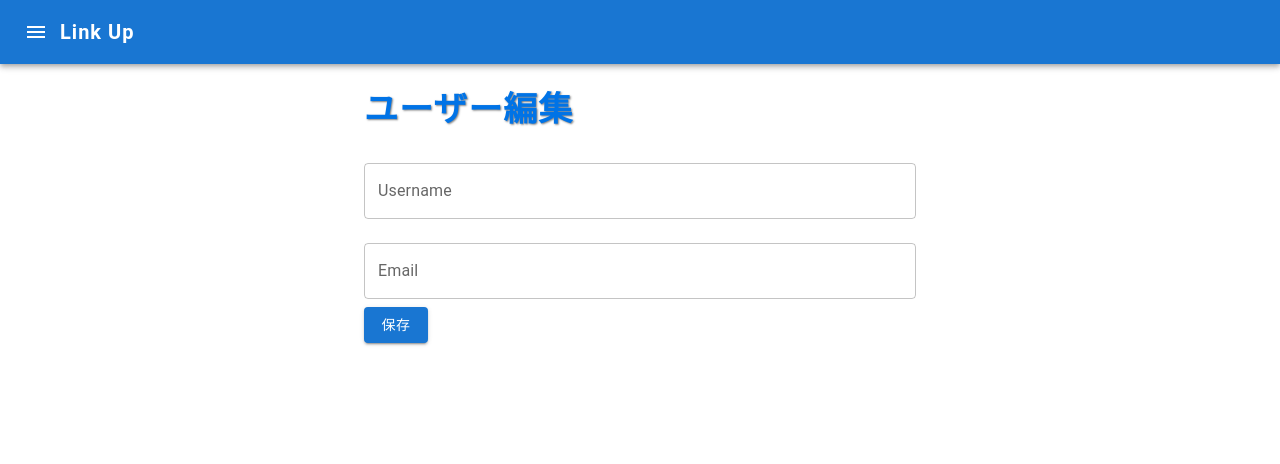
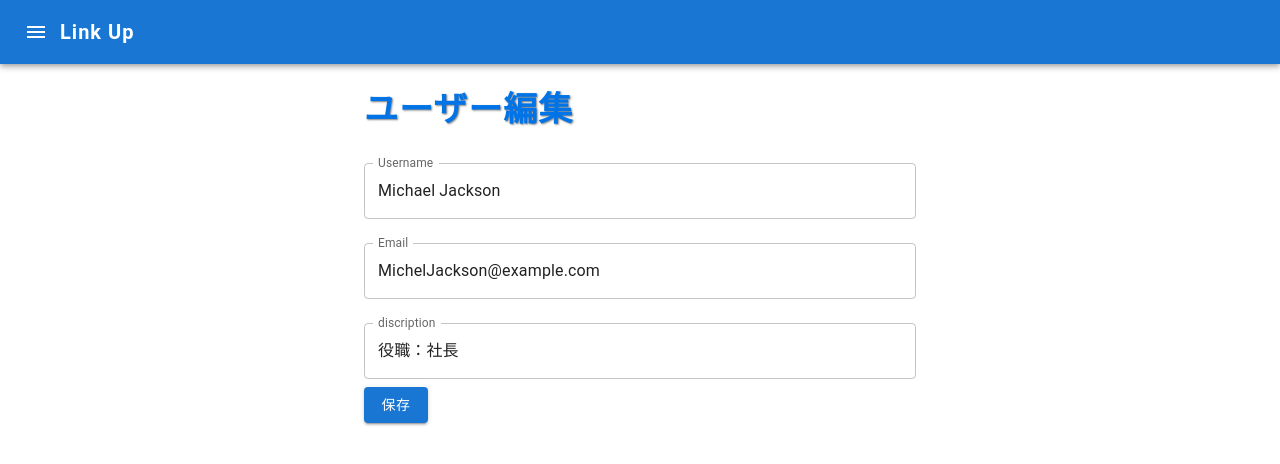
Before and after one commit to Naoki-Orimi/link-up, a React (Create React App) app: page /user in a window 1280 px wide. Shown: the top 464 px of the page. Built offline with nearby package versions, Linux system fonts and the light colour scheme.

Commit message:
ユーザー編集画面実装

```diff
--- a/src/App.js
+++ b/src/App.js
@@ -1,4 +1,4 @@
-import React from 'react';
+import React, { useEffect } from 'react';
 import 'bootstrap/dist/css/bootstrap.min.css';
 import logo from './logo.svg';
 import './App.css';
@@ -9,13 +9,15 @@ import UserEdit from './components/parts/UserEdit';
 import UserData from './mocks/userdata';
 
 function App() {
+  // ここはuserId=1でハードコーディングしているが、
+  const loginUserData = UserData.find(user => user.id === 1);
 
   return (
     <Router>
       <Header></Header>
       <Routes>
         <Route path="/" element={<Home />} />
-        <Route path="/user" element={<UserEdit user={ UserData }/>} />
+        <Route path="/user" element={<UserEdit user={ loginUserData }/>} />
       </Routes>
     </Router>
   );
--- a/src/components/parts/UserEdit.js
+++ b/src/components/parts/UserEdit.js
@@ -5,9 +5,9 @@ import SubTextDesign from '../../design/SubTextDesign.js';
 function UserEdit({ user }) {
     // ユーザー情報の状態を管理するためのstate
     const [userData, setUserData] = useState({
-        username: user.name,
+        name: user.name,
         email: user.email,
-        // 他のユーザー情報も追加
+        description: user.description,
     });
 
     // フォームの入力値が変更されたときに呼ばれるハンドラー
@@ -26,9 +26,6 @@ function UserEdit({ user }) {
         console.log('保存完了', userData);
     };
 
-    // useEffectはレンダリングされた後に実行されるフック
-    // 通常は初回レンダリング時と、実行後再レンダリングの2回が実行されるが、
-    // 第二引数にuserDataを指定することで、初回レンダリング実行後、userDataが変わらない限り再レンダリングは実行されない。
     useEffect(() => {
         console.log('UserEditコンポーネントがレンダリングされました。');
     }, []);
@@ -45,7 +42,7 @@ function UserEdit({ user }) {
                         margin="normal"
                         label="Username"
                         name="username"
-                        value={userData.username}
+                        value={userData.name}
                         onChange={handleInputChange}
                     />
                     <TextField
@@ -54,6 +51,14 @@ function UserEdit({ user }) {
                         label="Email"
                         name="email"
                         value={userData.email}
+                        onChange={handleInputChange}
+                    />
+                    <TextField
+                        fullWidth
+                        margin="normal"
+                        label="discription"
+                        name="discription"
+                        value={userData.description}
                         onChange={handleInputChange}
                     />
                     {/* 他のユーザー情報の編集項目も追加 */}
--- a/src/mocks/userdata.js
+++ b/src/mocks/userdata.js
@@ -1,18 +1,21 @@
 // DBを用意するのは面倒だから、一旦JSONでデータを作成しておく。
 const UserData = [
     {
+        id: 1,
         name: 'Michael Jackson',
         imageUrl: '/assets/kkrn_icon_user_1.png',
         email: 'MichelJackson@example.com',
         description: '役職：社長'
     },
     {
+        id: 2,
         name: 'Paul Smith',
         imageUrl: '/assets/kkrn_icon_user_1.png',
         email: 'PaulSmith@example.com',
         description: '役職：部長'
     },
     {
+        id: 3,
         name: 'David Marks',
         imageUrl: '/assets/kkrn_icon_user_1.png',
         email: 'DavidMarks@example.com',
```
